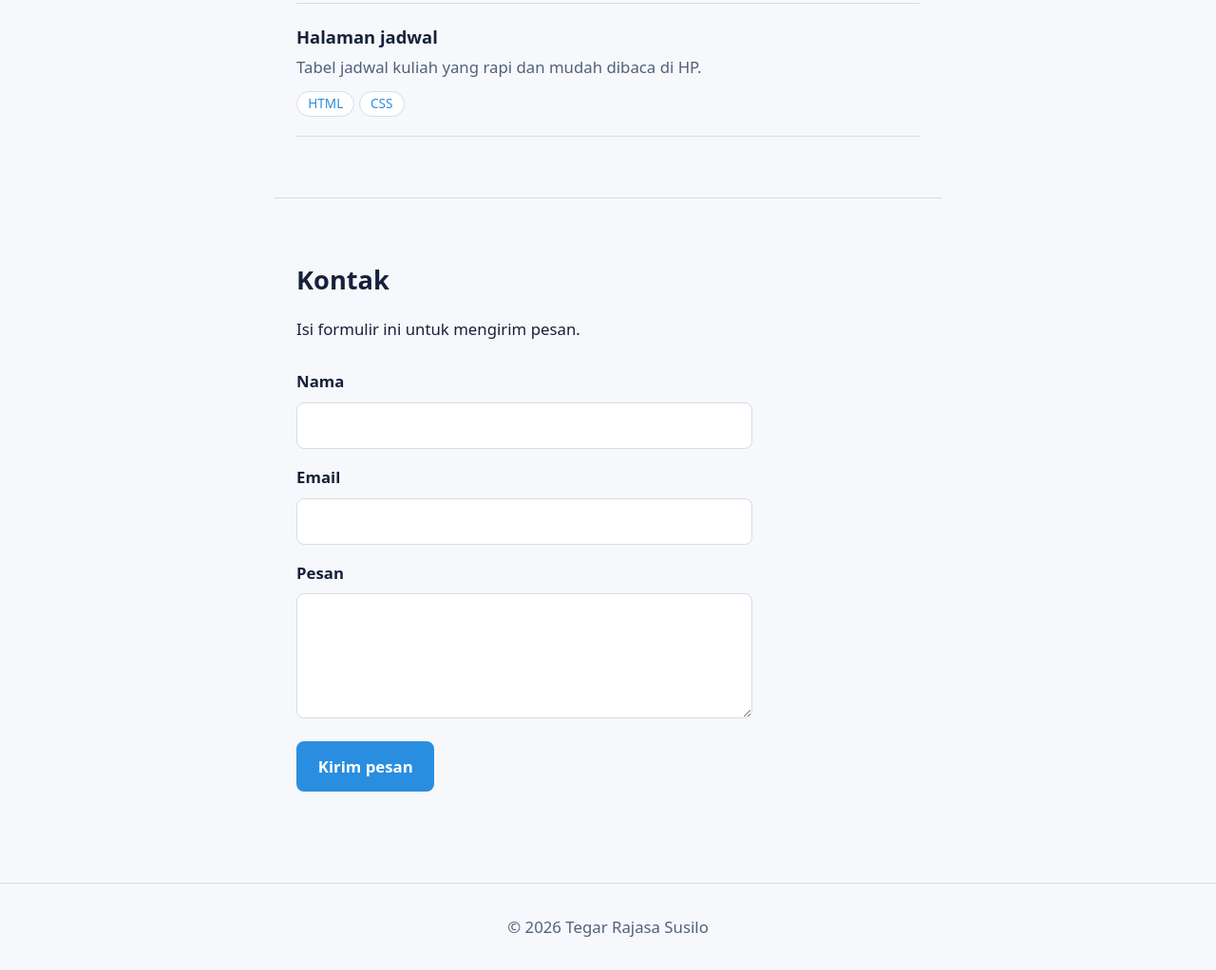
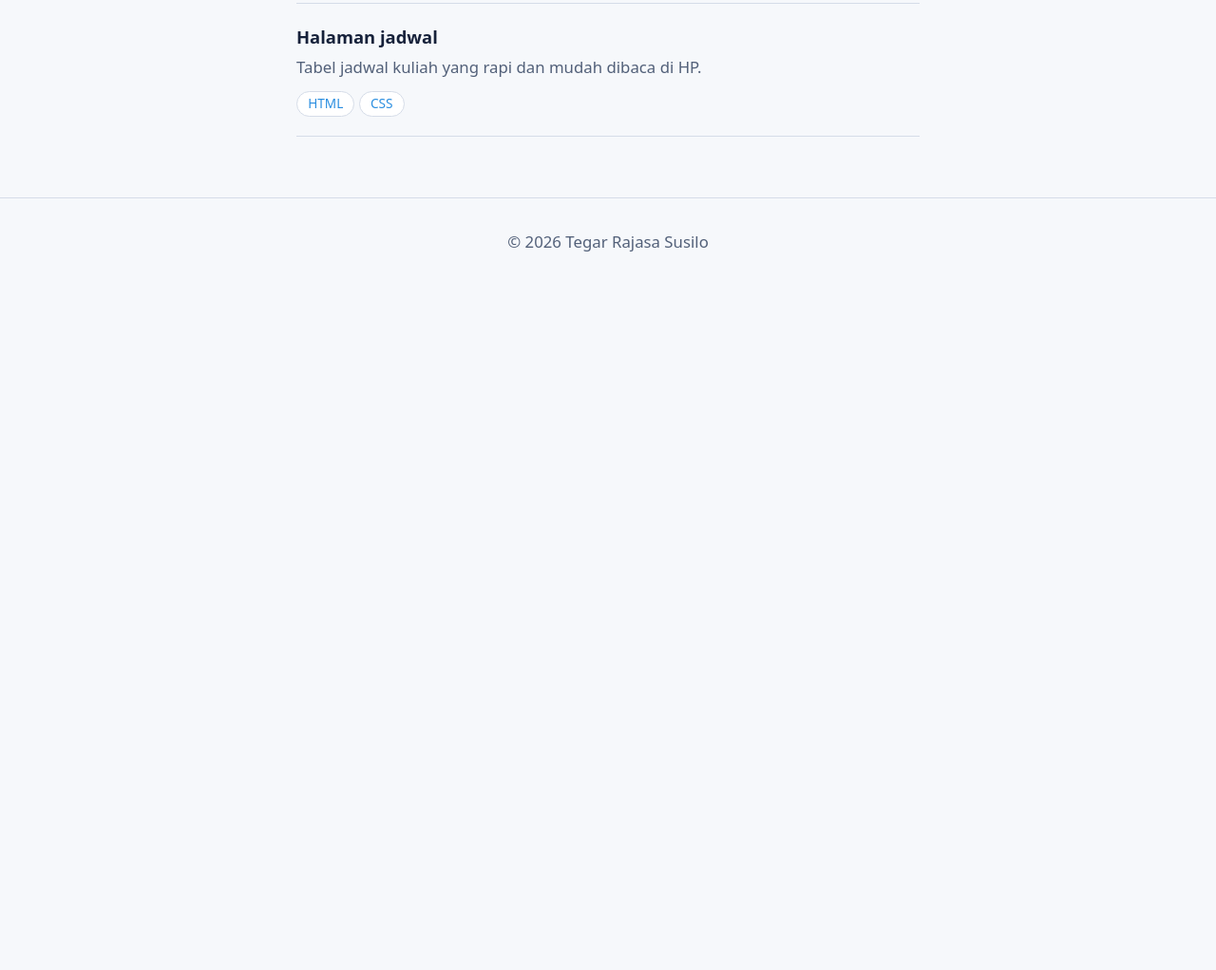
Before and after one commit to rajasatgr/webtugas, a plain HTML site: page index.html in a window 1280 px wide. Shown: the part 1328-2350 px from the top of the page at 95% size. After the commit the page ends 1628 px from the top, so only its background shows below. Drawn offline with Linux system fonts and the light colour scheme.

Commit message:
Update index.html

```diff
--- a/index.html
+++ b/index.html
@@ -17,7 +17,6 @@
     <nav class="nav" id="nav">
       <a href="#tentang">Tentang</a>
       <a href="#proyek">Proyek</a>
-      <a href="#kontak">Kontak</a>
       <button class="theme-btn" id="themeBtn" type="button">Mode gelap</button>
     </nav>
   </header>
@@ -33,7 +32,6 @@
         Untuk tugas PTI.
       </p>
       <a class="btn" href="#proyek">Lihat proyek</a>
-      <a class="btn btn-outline" href="#kontak">Hubungi saya</a>
     </section>
 
     <!-- ===== TENTANG ===== -->
@@ -71,26 +69,6 @@
       </ul>
     </section>
 
-    <!-- ===== KONTAK ===== -->
-    <section class="section" id="kontak">
-      <h2>Kontak</h2>
-      <p>Isi formulir ini untuk mengirim pesan.</p>
-
-      <form class="form" id="formKontak" novalidate>
-        <label for="nama">Nama</label>
-        <input type="text" id="nama" name="nama" autocomplete="name">
-
-        <label for="email">Email</label>
-        <input type="email" id="email" name="email" autocomplete="email">
-
-        <label for="pesan">Pesan</label>
-        <textarea id="pesan" name="pesan" rows="4"></textarea>
-
-        <button class="btn" type="submit">Kirim pesan</button>
-        <p class="form-status" id="formStatus" role="status"></p>
-      </form>
-    </section>
-
   </main>
 
   <footer class="footer">
```
